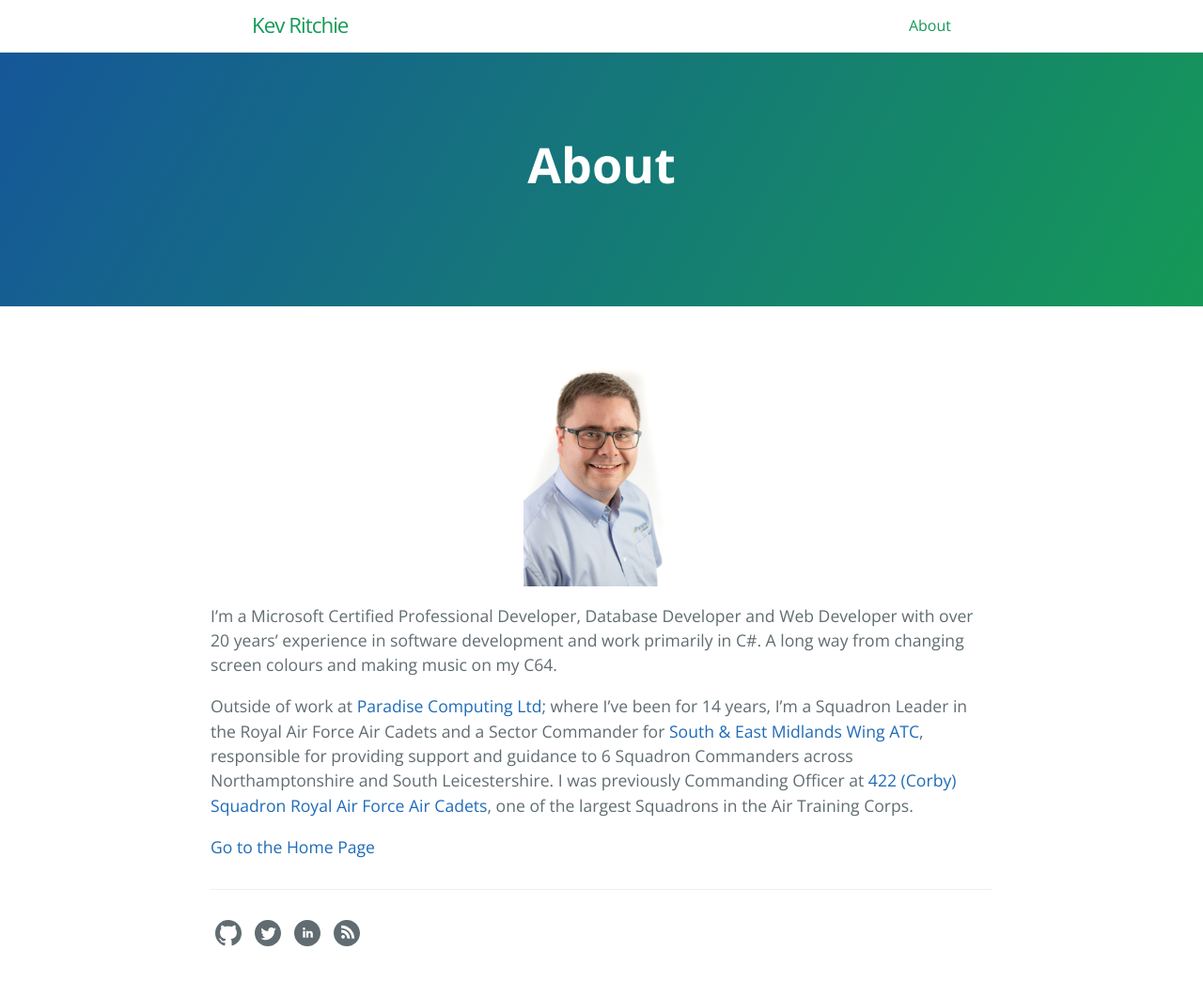
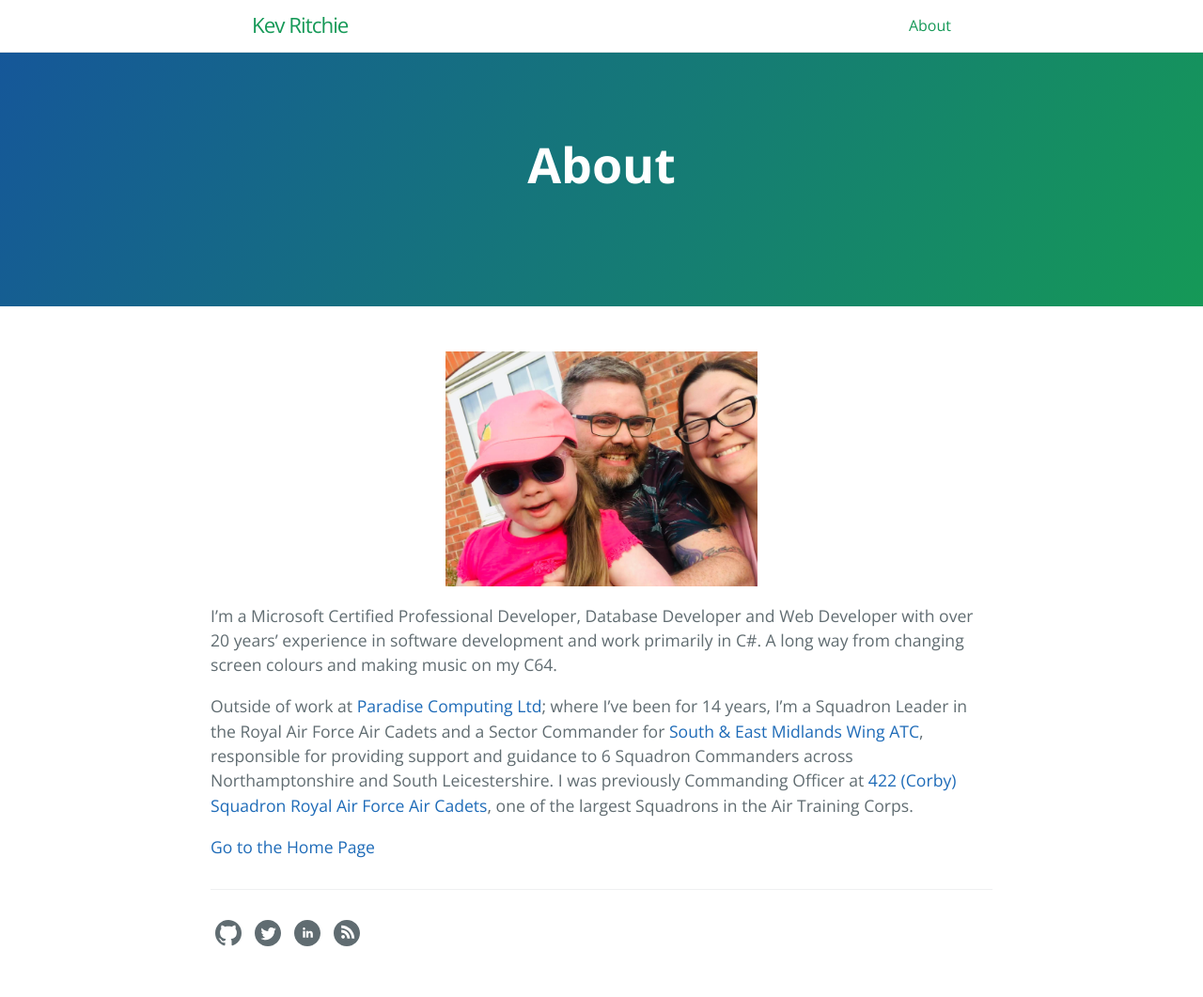
Before and after one commit to KevRitchie/KevRitchie.github.io, a Jekyll site: the page built from about.markdown, in a window 1280 px wide. Shown: the whole page at 94% size. Built offline with Jekyll 4.4.1, drawn with Linux system fonts in a browser that asks for light colours.

Commit message:
Added new about me image

```diff
--- a/about.markdown
+++ b/about.markdown
@@ -7,7 +7,7 @@ ref: about
 order: 1
 ---
 
-<img src="/images/me.jpg" alt="me" style="display: block; margin-left: auto; margin-right: auto;"
+<img src="/images/Family.jpg" alt="The clan and I" style="display: block; margin-left: auto; margin-right: auto;"
 width="auto" height="250px"/>
 
 I'm a Microsoft Certified Professional Developer, Database Developer and Web Developer with over 20 years’ experience in software development and work primarily in C#.  A long way from changing screen colours and making music on my C64.
```
Also changed, not shown: images/Family.jpg (added).
